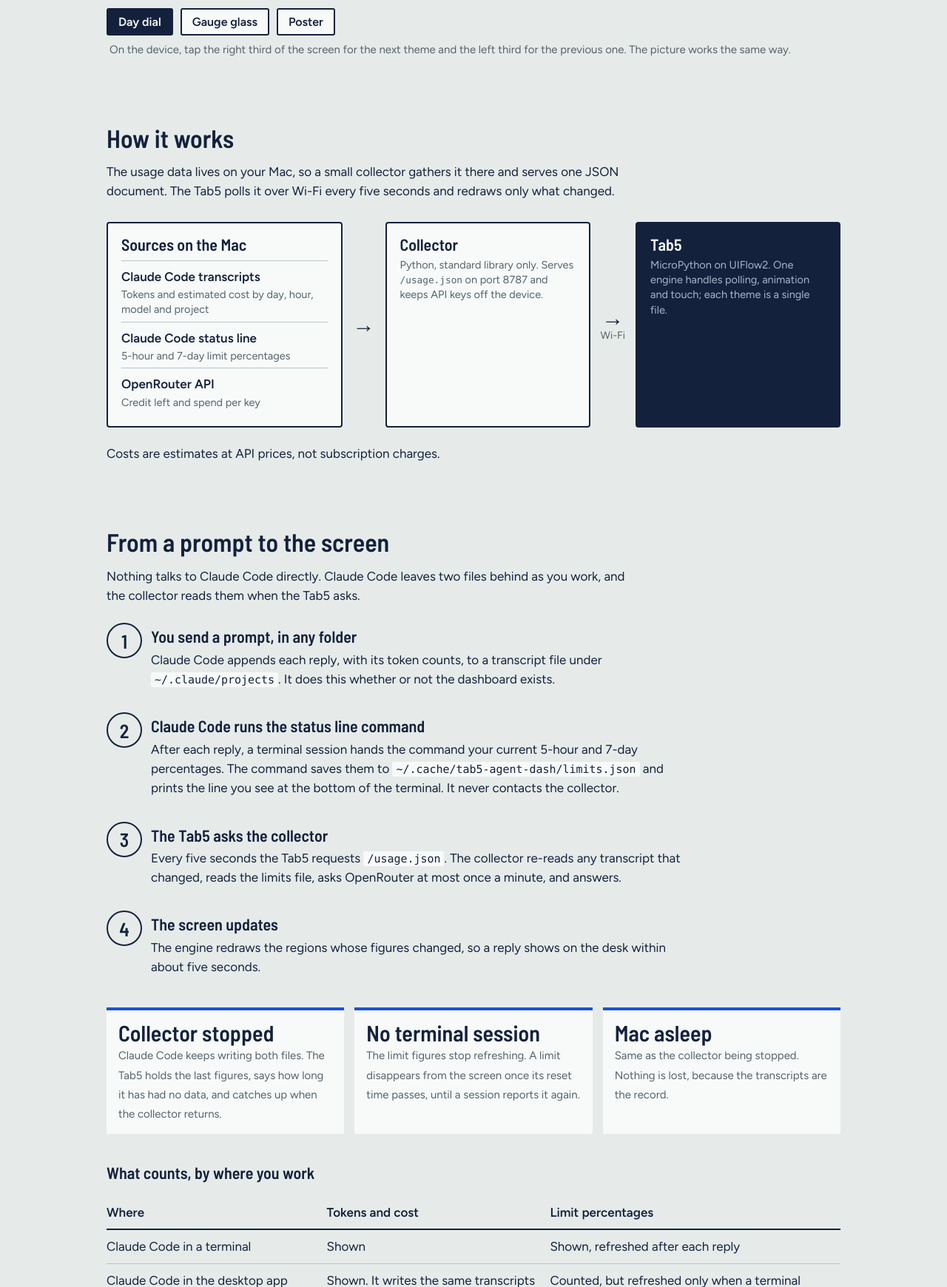
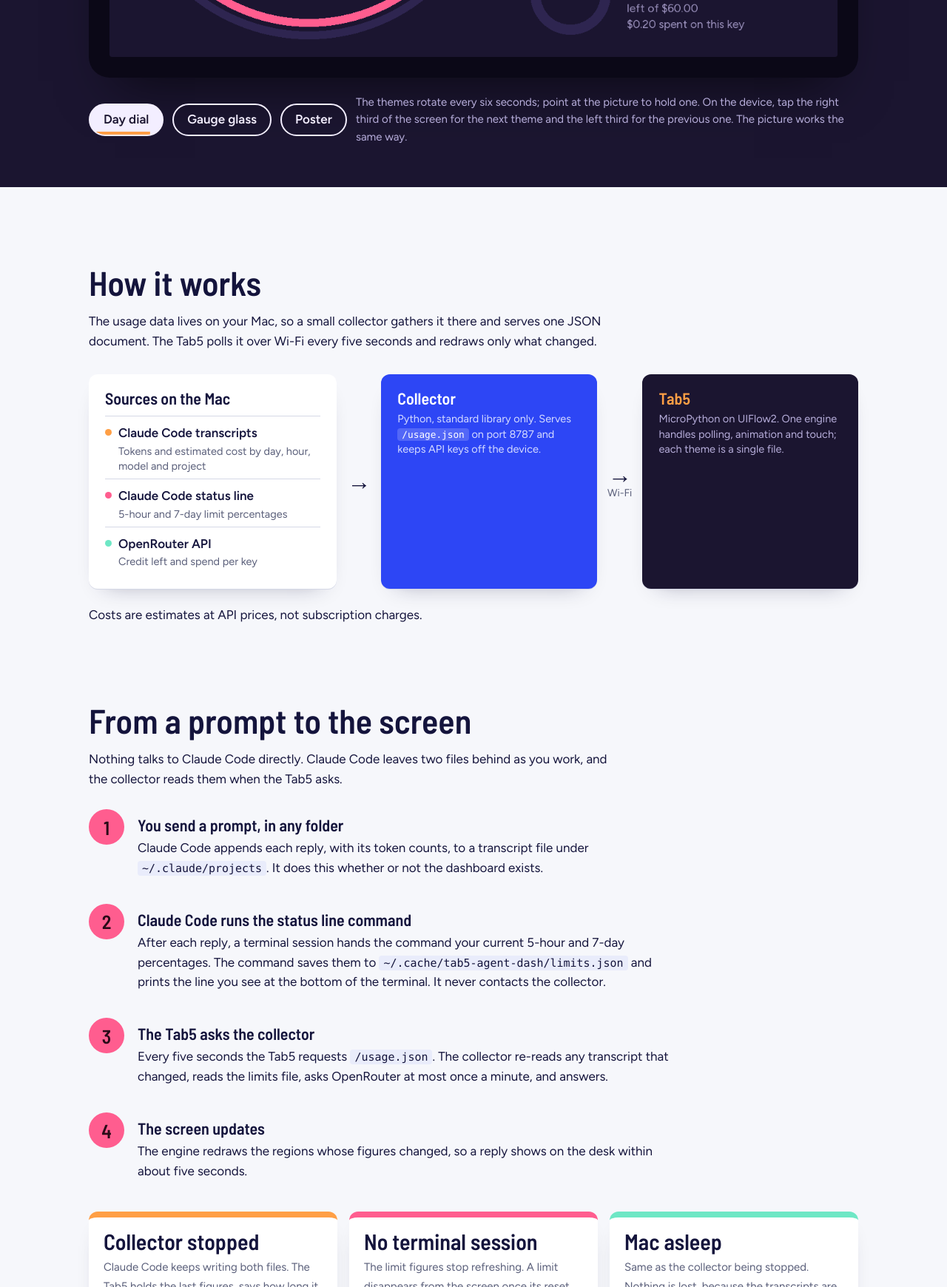
Before and after one commit to AlteredCraft/tab5-agent-dash, a plain HTML site: page docs/index.html in a window 1280 px wide. Shown: the part 1060-2800 px from the top of the page at 74% size. Drawn offline with Linux system fonts and the light colour scheme.

Commit message:
Add MIT licence; restyle the guide with a rotating theme carousel
Co-Authored-By: Claude Fable 5.2 <noreply@anthropic.com>

```diff
--- a/docs/index.html
+++ b/docs/index.html
@@ -10,79 +10,104 @@
 <link href="https://fonts.googleapis.com/css2?family=Barlow+Semi+Condensed:wght@500;600&family=Figtree:wght@400;600&display=swap" rel="stylesheet">
 <style>
   :root {
-    --paper: #E6EBEA;
-    --panel: #F7FAF9;
-    --ink: #14213D;
-    --muted: #55636B;
-    --line: #B9C4C8;
-    --cobalt: #1F4FD8;
-    --amber: #F2A20C;
+    --paper: #F6F7FB;
+    --panel: #FFFFFF;
+    --ink: #14143C;
+    --muted: #5A5F7A;
+    --line: #D5D8E6;
+    --indigo: #1B1530;
+    --cobalt: #2D46F5;
+    --orange: #FF9F45;
+    --pink: #FF5D8F;
+    --mint: #6EE7C5;
+    --yellow: #FFD21F;
+    --accent: var(--cobalt);
   }
   * { box-sizing: border-box; margin: 0; padding: 0; }
   html { scroll-behavior: smooth; }
   body { background: var(--paper); color: var(--ink); font: 17px/1.55 Figtree, system-ui, sans-serif; }
-  main { max-width: 1040px; margin: 0 auto; padding: 56px 24px 96px; }
+  .wrap, main { max-width: 1088px; margin: 0 auto; padding-left: 24px; padding-right: 24px; }
+  main { padding-bottom: 72px; }
   h1, h2, h3 { font-family: "Barlow Semi Condensed", system-ui, sans-serif; font-weight: 600; line-height: 1.1; }
-  h1 { font-size: clamp(40px, 7vw, 68px); max-width: 16ch; }
-  h2 { font-size: 34px; margin-bottom: 14px; }
+  h1 { font-size: clamp(44px, 7.4vw, 84px); max-width: 15ch; letter-spacing: -0.01em; }
+  h2 { font-size: clamp(34px, 4.4vw, 46px); margin-bottom: 14px; }
   h3 { font-size: 22px; margin-bottom: 6px; }
   p { max-width: 66ch; }
-  section { margin-top: 88px; }
+  section { margin-top: 104px; }
   a { color: var(--cobalt); }
   code { font: 0.88em/1.5 ui-monospace, SFMono-Regular, Menlo, monospace; }
-  p code, li code, td code { background: var(--panel); padding: 1px 5px; border-radius: 3px; }
-  pre { background: var(--ink); color: #E6EBEA; padding: 16px 20px; overflow-x: auto; border-radius: 4px; }
-  pre .c { color: #8FA0B8; }
-  .lede { font-size: 21px; margin-top: 20px; color: var(--muted); }
+  p code, li code, td code { background: #E9ECFB; color: var(--ink); padding: 1px 6px; border-radius: 4px; }
+  pre { background: var(--indigo); color: #F3EEFF; padding: 18px 22px; overflow-x: auto; border-radius: 8px; border-left: 6px solid var(--accent); }
+  pre .c { color: #9D93BF; }
   img { display: block; max-width: 100%; height: auto; }
-  :focus-visible { outline: 3px solid var(--amber); outline-offset: 3px; }
+  :focus-visible { outline: 3px solid var(--pink); outline-offset: 3px; }
 
-  /* Theme viewer: a bezel around the screen, switched like the device */
-  .device { margin-top: 44px; background: #0E1626; padding: clamp(10px, 2.2vw, 26px); border-radius: clamp(10px, 2vw, 22px); position: relative; }
-  .screen { position: relative; aspect-ratio: 16 / 9; overflow: hidden; background: #000; }
+  /* Hero: takes the colours of whichever theme is showing */
+  .hero { --bg: #1B1530; --fg: #F3EEFF; --soft: #B7AEDB; --bezel: #0B0817; --mark: #FF9F45; background: var(--bg); color: var(--fg); padding: 72px 0 56px; }
+  .hero[data-theme="gauge"] { --bg: #E6EBEA; --fg: #14213D; --soft: #4C5B63; --bezel: #14213D; --mark: #1F4FD8; }
+  .hero[data-theme="poster"] { --bg: #FFD21F; --fg: #14143C; --soft: #4A4420; --bezel: #14143C; --mark: #2D46F5; }
+  .hero a { color: inherit; }
+  .lede { font-size: clamp(18px, 2vw, 22px); margin-top: 22px; color: var(--soft); }
+  .device { margin-top: 48px; background: var(--bezel); padding: clamp(10px, 2.2vw, 28px); border-radius: clamp(12px, 2.4vw, 28px); box-shadow: 0 40px 70px -36px rgba(0, 0, 0, 0.65); }
+  .screen { position: relative; aspect-ratio: 16 / 9; overflow: hidden; background: #000; border-radius: 3px; }
   .screen img { position: absolute; inset: 0; width: 100%; height: 100%; opacity: 0; }
   .screen img.on { opacity: 1; }
   .screen button { position: absolute; top: 0; bottom: 0; width: 33.34%; background: none; border: 0; cursor: pointer; }
   .screen button.prev { left: 0; }
   .screen button.next { right: 0; }
-  .viewer-bar { display: flex; flex-wrap: wrap; gap: 8px 10px; align-items: center; margin-top: 16px; }
-  .viewer-bar button { font: 600 16px Figtree, sans-serif; color: var(--ink); background: var(--panel); border: 2px solid var(--ink); padding: 7px 14px; border-radius: 3px; cursor: pointer; }
-  .viewer-bar button[aria-pressed="true"] { background: var(--ink); color: var(--panel); }
-  .viewer-bar span { color: var(--muted); font-size: 15px; margin-left: 4px; }
+  .viewer-bar { display: flex; flex-wrap: wrap; gap: 10px 12px; align-items: center; margin-top: 22px; }
+  .viewer-bar button { position: relative; overflow: hidden; font: 600 17px Figtree, sans-serif; color: var(--fg); background: transparent; border: 2px solid var(--fg); padding: 9px 18px 11px; border-radius: 999px; cursor: pointer; }
+  .viewer-bar button[aria-pressed="true"] { background: var(--fg); color: var(--bg); }
+  .viewer-bar span { color: var(--soft); font-size: 15px; flex: 1 1 320px; }
 
   /* Data flow */
-  .flow { display: grid; grid-template-columns: 1.15fr auto 1fr auto 1fr; gap: 14px; align-items: stretch; margin-top: 28px; }
-  .box { background: var(--panel); border: 2px solid var(--ink); padding: 16px 18px; border-radius: 4px; }
+  .flow { display: grid; grid-template-columns: 1.15fr auto 1fr auto 1fr; gap: 14px; align-items: stretch; margin-top: 32px; }
+  .box { background: var(--panel); padding: 20px 22px; border-radius: 12px; box-shadow: 0 1px 0 var(--line), 0 14px 30px -22px rgba(20, 20, 60, 0.45); }
   .box small { display: block; color: var(--muted); font-size: 14.5px; line-height: 1.4; margin-top: 4px; }
-  .box ul { list-style: none; margin-top: 10px; }
-  .box li { border-top: 1px solid var(--line); padding: 8px 0 6px; font-weight: 600; }
+  .box ul { list-style: none; margin-top: 12px; }
+  .box li { border-top: 1px solid var(--line); padding: 9px 0 7px 18px; font-weight: 600; position: relative; }
+  .box li::before { content: ""; position: absolute; left: 0; top: 17px; width: 9px; height: 9px; border-radius: 50%; background: var(--orange); }
+  .box li:nth-child(2)::before { background: var(--pink); }
+  .box li:nth-child(3)::before { background: var(--mint); }
   .box li small { font-weight: 400; margin-top: 1px; }
-  .box.device-box { background: var(--ink); color: var(--panel); }
-  .box.device-box small { color: #A9B6C9; }
+  .box.collector { background: var(--cobalt); color: #fff; }
+  .box.collector small { color: #D6DCFF; }
+  .box.collector code { background: rgba(255, 255, 255, 0.18); color: #fff; padding: 1px 6px; border-radius: 4px; }
+  .box.device-box { background: var(--indigo); color: #F3EEFF; }
+  .box.device-box h3 { color: var(--orange); }
+  .box.device-box small { color: #B7AEDB; }
   .arrow { align-self: center; text-align: center; color: var(--muted); font-size: 14px; line-height: 1.3; }
-  .arrow b { display: block; font-size: 30px; color: var(--ink); line-height: 1; }
+  .arrow b { display: block; font-size: 32px; color: var(--ink); line-height: 1; }
 
-  .steps { list-style: none; counter-reset: step; margin-top: 24px; display: grid; gap: 22px; }
-  .steps > li { counter-increment: step; display: grid; grid-template-columns: 44px 1fr; gap: 0 16px; }
-  .steps > li::before { content: counter(step); font: 600 26px "Barlow Semi Condensed", sans-serif; width: 44px; height: 44px; display: grid; place-items: center; border: 2px solid var(--ink); border-radius: 50%; }
+  .steps { list-style: none; counter-reset: step; margin-top: 28px; display: grid; gap: 26px; }
+  .steps > li { counter-increment: step; display: grid; grid-template-columns: 48px 1fr; gap: 0 18px; }
+  .steps > li::before { content: counter(step); font: 600 26px "Barlow Semi Condensed", sans-serif; width: 48px; height: 48px; display: grid; place-items: center; background: var(--accent); color: var(--accent-ink, #fff); border-radius: 50%; }
   .steps > li > div { min-width: 0; }
+  .steps h3 { margin-top: 9px; }
   .steps p { margin-bottom: 10px; }
+  #story { --accent: var(--pink); --accent-ink: #2A0B18; }
+  #start { --accent: var(--cobalt); }
+  #themes { --accent: var(--orange); }
 
-  table { border-collapse: collapse; width: 100%; margin-top: 20px; }
-  th, td { text-align: left; padding: 9px 14px 9px 0; border-bottom: 1px solid var(--line); vertical-align: top; }
-  th { font-weight: 600; border-bottom: 2px solid var(--ink); }
-  td:first-child { white-space: nowrap; }
+  table { border-collapse: collapse; width: 100%; margin-top: 22px; background: var(--panel); border-radius: 12px; overflow: hidden; box-shadow: 0 14px 30px -22px rgba(20, 20, 60, 0.45); }
+  th, td { text-align: left; padding: 12px 18px; border-bottom: 1px solid var(--line); vertical-align: top; }
+  tr:last-child td { border-bottom: 0; }
+  th { font-weight: 600; background: var(--ink); color: #fff; border-bottom: 0; }
+  td:first-child { white-space: nowrap; font-weight: 600; }
   #story td:first-child { white-space: normal; width: 30%; }
-  .steps h3 { margin-top: 6px; }
 
-  .split { display: grid; grid-template-columns: 1fr 1fr; gap: 28px; align-items: start; margin-top: 24px; }
-  .split figure img { border: 2px solid var(--ink); }
-  figcaption { color: var(--muted); font-size: 15px; margin-top: 8px; }
-  .limits { margin-top: 24px; display: grid; grid-template-columns: repeat(3, 1fr); gap: 14px; }
-  .limits div { background: var(--panel); border-top: 4px solid var(--cobalt); padding: 14px 16px; }
-  .limits b { font: 600 30px "Barlow Semi Condensed", sans-serif; display: block; line-height: 1.1; }
+  .split { display: grid; grid-template-columns: 1fr 1fr; gap: 28px; align-items: start; margin-top: 28px; }
+  .split figure img { border-radius: 8px; box-shadow: 0 18px 36px -22px rgba(20, 20, 60, 0.6); }
+  figcaption { color: var(--muted); font-size: 15px; margin-top: 10px; }
+  .limits { margin-top: 28px; display: grid; grid-template-columns: repeat(3, 1fr); gap: 16px; }
+  .limits div { background: var(--panel); border-top: 8px solid var(--orange); padding: 16px 20px 18px; border-radius: 12px; box-shadow: 0 14px 30px -22px rgba(20, 20, 60, 0.45); }
+  .limits div:nth-child(2) { border-top-color: var(--pink); }
+  .limits div:nth-child(3) { border-top-color: var(--mint); }
+  .limits b { font: 600 30px "Barlow Semi Condensed", sans-serif; display: block; line-height: 1.1; margin-bottom: 4px; }
   .limits span { color: var(--muted); font-size: 15px; }
-  footer { margin-top: 88px; color: var(--muted); font-size: 15px; border-top: 1px solid var(--line); padding-top: 18px; }
+  footer { margin-top: 104px; background: var(--indigo); color: #B7AEDB; font-size: 15px; padding: 28px 0; }
+  footer a { color: var(--mint); }
+  footer code { background: rgba(255, 255, 255, 0.12); color: #F3EEFF; padding: 1px 6px; border-radius: 4px; }
 
   @media (max-width: 760px) {
     .flow { grid-template-columns: 1fr; }
@@ -91,16 +116,23 @@
     td:first-child { white-space: normal; }
   }
   @media (prefers-reduced-motion: no-preference) {
-    .screen img { transition: opacity 0.25s; }
+    .hero { transition: background-color 0.6s, color 0.6s; }
+    .device { transition: background-color 0.6s; }
+    .screen img { transition: opacity 0.6s; }
+    /* The bar under the active theme's button is the carousel's timer. */
+    .viewer-bar button[aria-pressed="true"]::after { content: ""; position: absolute; left: 0; right: 0; bottom: 0; height: 4px; background: var(--mark); transform-origin: left; animation: hold 6s linear forwards; }
+    .viewer.paused .viewer-bar button::after { animation-play-state: paused; }
   }
+  @keyframes hold { from { transform: scaleX(0); } to { transform: scaleX(1); } }
 </style>
 </head>
 <body>
-<main>
-  <header>
+<header class="hero" data-theme="dial">
+  <div class="wrap">
     <h1>Agent spend on a screen beside your keyboard</h1>
     <p class="lede">This is a token usage display for the <a href="https://docs.m5stack.com/en/core/Tab5">M5Stack Tab5</a>, a 5-inch touchscreen board built on the ESP32-P4. It sits on your desk and shows what your coding agents are costing you: Claude Code and OpenRouter spend today, the 5-hour and 7-day limits, the current burn rate and the credit you have left. It has three themes, written in Python, and you can add your own.</p>
 
+    <div class="viewer" id="viewer">
     <div class="device">
       <div class="screen" id="screen">
         <img class="on" src="img/dial.png" alt="Day dial theme: a 24-hour clock face with an orange bar for each hour's spend, limit rings around it, and limits, burn rate, projects and OpenRouter credit listed on the right.">
@@ -114,9 +146,12 @@
       <button aria-pressed="true">Day dial</button>
       <button aria-pressed="false">Gauge glass</button>
       <button aria-pressed="false">Poster</button>
-      <span>On the device, tap the right third of the screen for the next theme and the left third for the previous one. The picture works the same way.</span>
+      <span>The themes rotate every six seconds; point at the picture to hold one. On the device, tap the right third of the screen for the next theme and the left third for the previous one. The picture works the same way.</span>
     </div>
-  </header>
+    </div>
+  </div>
+</header>
+<main>
 
   <section id="how">
     <h2>How it works</h2>
@@ -131,7 +166,7 @@
         </ul>
       </div>
       <div class="arrow"><b>&rarr;</b></div>
-      <div class="box">
+      <div class="box collector">
         <h3>Collector</h3>
         <small>Python, standard library only. Serves <code>/usage.json</code> on port 8787 and keeps API keys off the device.</small>
       </div>
@@ -280,18 +315,31 @@ def regions():
     </div>
   </section>
 
-  <footer><a href="https://github.com/AlteredCraft/tab5-agent-dash">Source on GitHub</a>. Theme images on this page are drawn from sample data by <code>make docs</code>. Fonts are under the SIL Open Font License.</footer>
 </main>
+<footer><div class="wrap"><a href="https://github.com/AlteredCraft/tab5-agent-dash">Source on GitHub</a>, released under the <a href="https://github.com/AlteredCraft/tab5-agent-dash/blob/main/LICENSE">MIT License</a>. Theme images on this page are drawn from sample data by <code>make docs</code>. Fonts are under the SIL Open Font License.</div></footer>
 
 <script>
   const images = [...document.querySelectorAll("#screen img")];
   const tabs = [...document.querySelectorAll("#tabs button")];
+  const hero = document.querySelector(".hero");
+  const viewer = document.getElementById("viewer");
+  const names = ["dial", "gauge", "poster"];
   let current = 0;
   function show(index) {
     current = (index + images.length) % images.length;
     images.forEach((image, i) => image.classList.toggle("on", i === current));
     tabs.forEach((tab, i) => tab.setAttribute("aria-pressed", i === current));
+    hero.dataset.theme = names[current];
   }
+  // The timer bar under the active button drives the carousel: when its
+  // animation ends, the next theme shows. Pausing the animation pauses both,
+  // and with reduced motion there is no animation, so nothing rotates.
+  tabs.forEach((tab) => tab.addEventListener("animationend", () => show(current + 1)));
+  const hold = (on) => () => viewer.classList.toggle("paused", on);
+  viewer.addEventListener("mouseenter", hold(true));
+  viewer.addEventListener("mouseleave", hold(false));
+  viewer.addEventListener("focusin", hold(true));
+  viewer.addEventListener("focusout", hold(false));
   tabs.forEach((tab, i) => tab.addEventListener("click", () => show(i)));
   document.querySelector("#screen .prev").addEventListener("click", () => show(current - 1));
   document.querySelector("#screen .next").addEventListener("click", () => show(current + 1));
```
Also changed, not shown: 2 other files.
